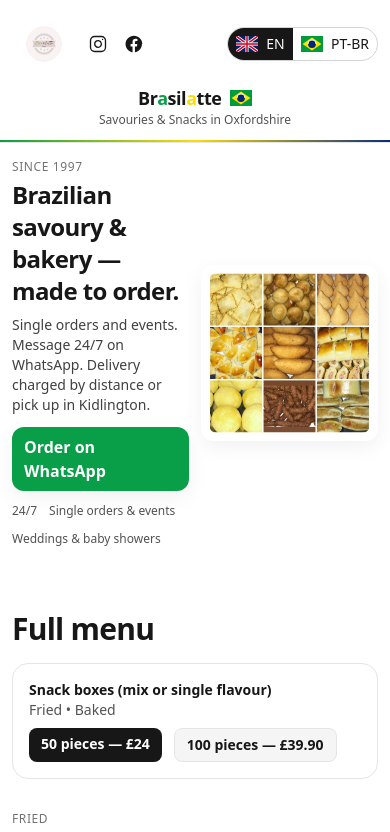
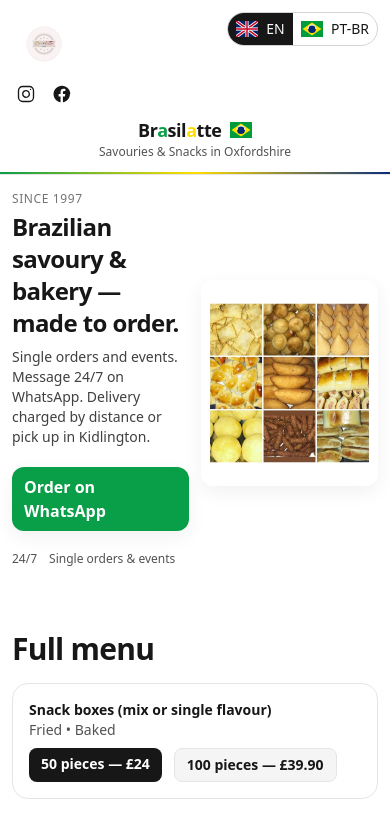
Before and after one commit to Shanlw440/brasilatte_website, a React (Vite) app: page / in a window 390 px wide. Shown: the top 832 px of the page. Built offline with nearby package versions, Linux system fonts and the light colour scheme.

Commit message:
Phone tweaks: hero photo lower/bigger; extra spacing; icons under logo; remove weddings chip

```diff
--- a/src/App.jsx
+++ b/src/App.jsx
@@ -19,7 +19,7 @@
             heroTitle: "Salgados e padaria brasileira — sob encomenda.",
             heroSubtitle:
               "Pedidos avulsos e eventos. 24 horas pelo WhatsApp. Entrega por distância ou retirada em Kidlington.",
-            chips: ["24/7", "Pedidos avulsos & eventos", "Casamentos e chás de bebê"],
+            chips: ["24/7", "Pedidos avulsos & eventos"],                // ⬅ removed weddings chip
             fullMenu: "Cardápio completo",
             fried: "Fritos",
             baked: "Assados",
@@ -51,7 +51,7 @@
             heroTitle: "Brazilian savoury & bakery — made to order.",
             heroSubtitle:
               "Single orders and events. Message 24/7 on WhatsApp. Delivery charged by distance or pick up in Kidlington.",
-            chips: ["24/7", "Single orders & events", "Weddings & baby showers"],
+            chips: ["24/7", "Single orders & events"],                   // ⬅ removed weddings chip
             fullMenu: "Full menu",
             fried: "Fried",
             baked: "Baked",
@@ -107,29 +107,45 @@
   );
 }
 
-/* ================= Header (no WhatsApp in bar) ================= */
+/* ================= Header (icons UNDER the logo on phones) ================= */
 function Header({ lang, setLang, copy }) {
   return (
     <header className="sticky top-0 z-40 bg-white/90 backdrop-blur border-b border-neutral-200">
       <div className="max-w-6xl mx-auto px-3 md:px-4 py-3 md:py-5">
-        {/* Phone: two rows */}
-        <div className="flex items-center justify-between md:hidden">
-          <div className="flex items-center gap-2">
+        {/* Phone: left column = logo with socials UNDER it */}
+        <div className="flex items-start justify-between md:hidden">
+          <div className="flex flex-col items-start">
             <img src={Logo} alt="Brasilatte logo" className="h-16 w-auto" />
-            <a href="https://instagram.com/brasilatte" target="_blank" rel="noreferrer" className="p-1 rounded-md hover:bg-neutral-100" aria-label="Instagram">
-              <InstagramIcon className="h-5 w-5" />
-            </a>
-            <a href="https://www.facebook.com/share/1ZTWWm2Dfe/?mibextid=wwXIfr" target="_blank" rel="noreferrer" className="p-1 rounded-md hover:bg-neutral-100" aria-label="Facebook">
-              <FacebookIcon className="h-5 w-5" />
-            </a>
+            <div className="mt-1 flex items-center gap-2">
+              <a
+                href="https://instagram.com/brasilatte"
+                target="_blank"
+                rel="noreferrer"
+                className="p-1 rounded-md hover:bg-neutral-100"
+                aria-label="Instagram @brasilatte"
+              >
+                <InstagramIcon className="h-5 w-5" />
+              </a>
+              <a
+                href="https://www.facebook.com/share/1ZTWWm2Dfe/?mibextid=wwXIfr"
+                target="_blank"
+                rel="noreferrer"
+                className="p-1 rounded-md hover:bg-neutral-100"
+                aria-label="Facebook"
+              >
+                <FacebookIcon className="h-5 w-5" />
+              </a>
+            </div>
           </div>
           <FlagToggle lang={lang} setLang={setLang} />
         </div>
 
+        {/* Brand line on phone */}
         <div className="md:hidden mt-2 text-center">
           <div className="inline-flex items-center gap-2">
             <h1 className="text-lg font-extrabold tracking-tight">
-              Br<span style={{ color: brand.green }}>a</span>sil<span style={{ color: brand.yellow }}>a</span>tte
+              Br<span style={{ color: brand.green }}>a</span>sil
+              <span style={{ color: brand.yellow }}>a</span>tte
             </h1>
             <img src={BR} alt="" className="h-4 w-auto" />
           </div>
@@ -140,7 +156,7 @@
         <div className="hidden md:flex items-center gap-4 relative">
           <img src={Logo} alt="Brasilatte logo" className="h-32 lg:h-36 w-auto" />
           <div className="flex items-center gap-2">
-            <a href="https://instagram.com/brasilatte" target="_blank" rel="noreferrer" className="p-1 rounded-md hover:bg-neutral-100" aria-label="Instagram">
+            <a href="https://instagram.com/brasilatte" target="_blank" rel="noreferrer" className="p-1 rounded-md hover:bg-neutral-100" aria-label="Instagram @brasilatte">
               <InstagramIcon className="h-5 w-5" />
             </a>
             <a href="https://www.facebook.com/share/1ZTWWm2Dfe/?mibextid=wwXIfr" target="_blank" rel="noreferrer" className="p-1 rounded-md hover:bg-neutral-100" aria-label="Facebook">
@@ -151,7 +167,8 @@
           <div className="absolute inset-x-0 top-1/2 -translate-y-1/2 text-center pointer-events-none">
             <div className="inline-flex items-center gap-2">
               <h1 className="text-2xl lg:text-3xl font-extrabold tracking-tight">
-                Br<span style={{ color: brand.green }}>a</span>sil<span style={{ color: brand.yellow }}>a</span>tte
+                Br<span style={{ color: brand.green }}>a</span>sil
+                <span style={{ color: brand.yellow }}>a</span>tte
               </h1>
               <img src={BR} alt="" className="h-5 w-auto" />
             </div>
@@ -195,7 +212,7 @@
   );
 }
 
-/* ================= Hero (two columns even on phones) ================= */
+/* ================= Hero (phone: photo lower & bigger; extra spacing) ================= */
 function Hero({ copy, waLink, sinceLabel }) {
   return (
     <section className="max-w-6xl mx-auto px-3 md:px-4 pt-4 md:pt-6 pb-8 md:pb-12 grid grid-cols-2 gap-3 sm:gap-4 md:gap-10 items-center">
@@ -204,31 +221,34 @@
         <div className="text-xs uppercase tracking-wider text-neutral-500">{sinceLabel}</div>
         <h2 className="text-2xl sm:text-3xl md:text-5xl font-extrabold tracking-tight mt-1">{copy.heroTitle}</h2>
         <p className="mt-2 sm:mt-3 md:mt-4 text-sm sm:text-base md:text-lg text-neutral-700">{copy.heroSubtitle}</p>
-        <div className="mt-3 sm:mt-4 md:mt-6 flex flex-wrap gap-3">
+
+        {/* more gap before/after button */}
+        <div className="mt-5 sm:mt-6">
           <a
             href={waLink}
-            className="px-3 sm:px-4 py-2 rounded-xl text-white font-semibold shadow-soft"
+            className="inline-block px-3 sm:px-4 py-2 rounded-xl text-white font-semibold shadow-soft"
             style={{ backgroundColor: brand.green }}
             target="_blank" rel="noopener noreferrer"
           >
             Order on WhatsApp
           </a>
         </div>
-        <div className="mt-3 sm:mt-4 md:mt-6 flex items-center gap-3 md:gap-4 text-xs sm:text-sm text-neutral-600 flex-wrap">
+
+        <div className="mt-5 sm:mt-6 flex items-center gap-3 md:gap-4 text-xs sm:text-sm text-neutral-600 flex-wrap">
           {copy.chips.map((c) => (
             <span key={c}>{c}</span>
           ))}
         </div>
       </div>
 
-      {/* Right: photo */}
-      <div className="min-w-0">
+      {/* Right: photo (lower and a bit bigger on phones) */}
+      <div className="min-w-0 mt-2 sm:mt-0">
         <div className="rounded-xl md:rounded-3xl bg-white shadow-soft p-2 sm:p-3 md:p-4">
           <div className="rounded-lg md:rounded-2xl overflow-hidden">
             <img
               src={MainPhoto}
               alt="Brasilatte — freshly made Brazilian snacks"
-              className="w-full h-[160px] sm:h-[220px] md:h-[340px] lg:h-[400px] object-contain object-center"
+              className="w-full h-[190px] sm:h-[240px] md:h-[340px] lg:h-[400px] object-contain object-center"
               loading="eager" decoding="async" fetchpriority="high"
             />
           </div>
@@ -277,6 +297,7 @@
     <section id="menu" className="max-w-6xl mx-auto px-3 md:px-4 py-8">
       <h3 className="text-3xl font-extrabold tracking-tight">{copy.fullMenu}</h3>
 
+      {/* Boxes banner */}
       <div className="mt-4 rounded-2xl border border-neutral-200 bg-white p-4 flex flex-col gap-2 md:flex-row md:items-center md:justify-between">
         <div className="text-sm">
           <div className="font-semibold">{copy.boxesTitle}</div>
@@ -299,7 +320,6 @@
   );
 }
 
-/* 3-up grid on phones */
 function MenuGrid({ title, items, subtitle }) {
   return (
     <section className="mt-8">
@@ -340,7 +360,8 @@
             href={waLink}
             className="px-4 py-2 rounded-xl text-white font-semibold shadow-soft"
             style={{ backgroundColor: brand.green }}
-            target="_blank" rel="noopener noreferrer"
+            target="_blank"
+            rel="noopener noreferrer"
           >
             WhatsApp
           </a>
@@ -350,7 +371,8 @@
             )}`}
             className="px-4 py-2 rounded-xl font-semibold"
             style={{ backgroundColor: brand.blue, color: "white" }}
-            target="_blank" rel="noopener noreferrer"
+            target="_blank"
+            rel="noopener noreferrer"
           >
             Maps
           </a>
@@ -382,7 +404,6 @@
     <section id="reviews" className="max-w-6xl mx-auto px-3 md:px-4 py-10">
       <div className="text-xs uppercase tracking-wider text-neutral-500">{copy.reviewsTitle}</div>
 
-      {/* phones: swipe row */}
       <div className="mt-3 md:hidden -mx-3 px-3 overflow-x-auto flex gap-3 snap-x snap-mandatory">
         {reviews.map((r, idx) => (
           <div key={idx} className="min-w-[85%] snap-center rounded-2xl border border-neutral-200 bg-white p-5">
@@ -392,7 +413,6 @@
         ))}
       </div>
 
-      {/* md+: grid */}
       <div className="hidden md:grid grid-cols-2 lg:grid-cols-4 gap-4 mt-3">
         {reviews.map((r, idx) => (
           <div key={idx} className="rounded-2xl border border-neutral-200 bg-white p-5">
@@ -428,7 +448,7 @@
   );
 }
 
-/* ================= Footer (compact; removed long “Brasilatte” text) ================= */
+/* ================= Footer ================= */
 function Footer({ copy }) {
   return (
     <footer className="mt-12">
@@ -483,7 +503,6 @@
     </svg>
   );
 }
-
 function FacebookIcon({ className = "h-5 w-5" }) {
   return (
     <svg className={className} viewBox="0 0 24 24" fill="currentColor" aria-hidden="true">
```
